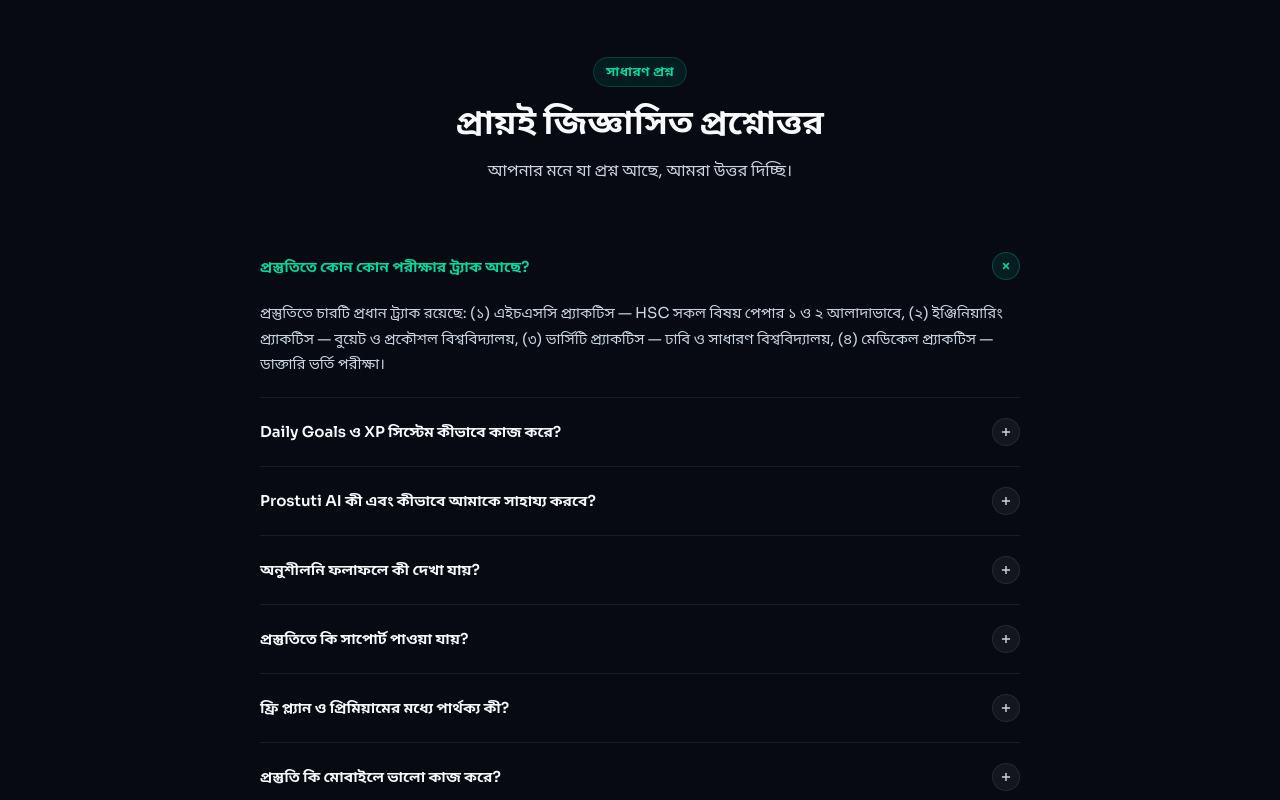
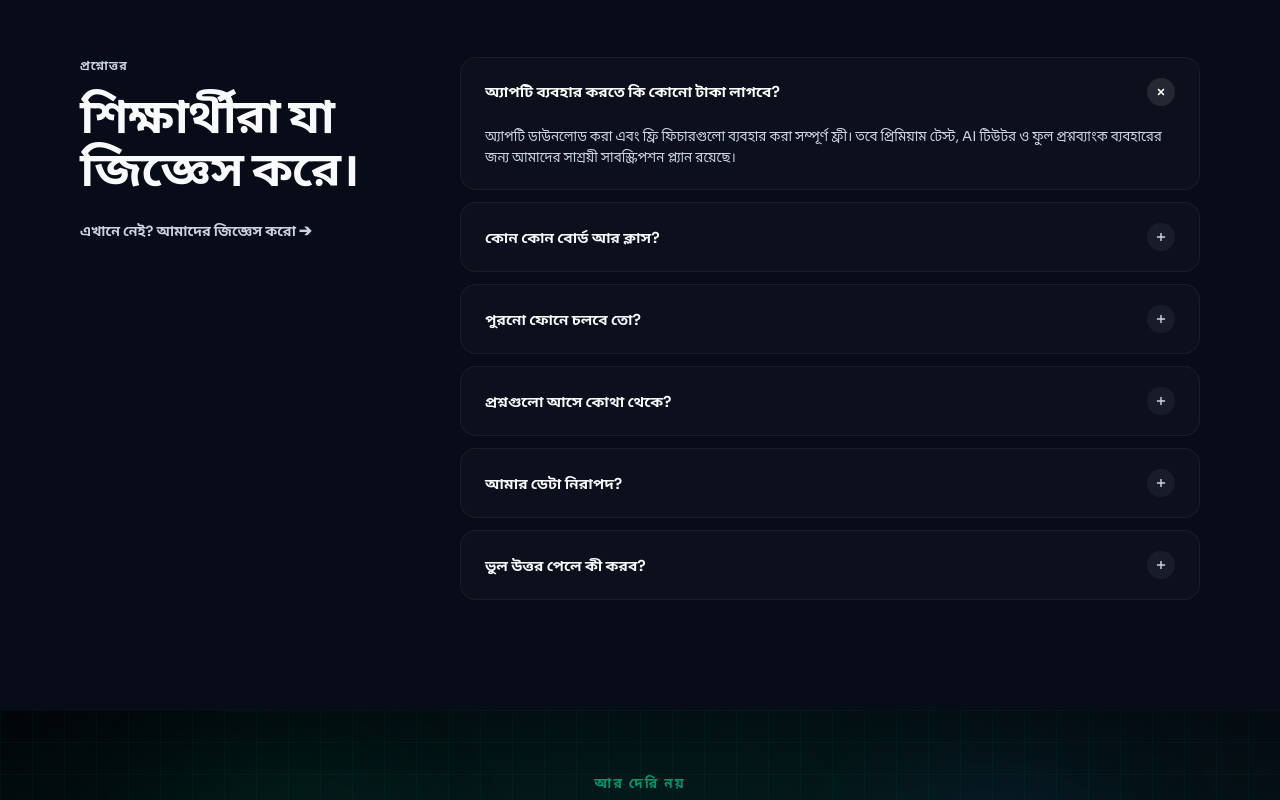
Before and after one commit to mdmonirhossen6/prostutii, a Next.js app: page / in a window 1280 px wide. Shown: the part 9260-10060 px from the top of the page. Built offline with nearby package versions, Linux system fonts and the light colour scheme.

Commit message:
feat: redesign faq section and update questions based on user request

```diff
--- a/components/FAQ.tsx
+++ b/components/FAQ.tsx
@@ -8,77 +8,68 @@
 
 const content = {
   bn: {
-    badge: 'সাধারণ প্রশ্ন',
-    title: 'প্রায়ই জিজ্ঞাসিত প্রশ্নোত্তর',
-    subtitle: 'আপনার মনে যা প্রশ্ন আছে, আমরা উত্তর দিচ্ছি।',
+    badge: 'প্রশ্নোত্তর',
+    title: 'শিক্ষার্থীরা যা জিজ্ঞেস করে।',
+    subtitle: 'এখানে নেই? আমাদের জিজ্ঞেস করো ➔',
     items: [
       {
-        q: 'প্রস্তুতিতে কোন কোন পরীক্ষার ট্র্যাক আছে?',
-        a: 'প্রস্তুতিতে চারটি প্রধান ট্র্যাক রয়েছে: (১) এইচএসসি প্র্যাকটিস — HSC সকল বিষয় পেপার ১ ও ২ আলাদাভাবে, (২) ইঞ্জিনিয়ারিং প্র্যাকটিস — বুয়েট ও প্রকৌশল বিশ্ববিদ্যালয়, (৩) ভার্সিটি প্র্যাকটিস — ঢাবি ও সাধারণ বিশ্ববিদ্যালয়, (৪) মেডিকেল প্র্যাকটিস — ডাক্তারি ভর্তি পরীক্ষা।',
+        q: 'অ্যাপটি ব্যবহার করতে কি কোনো টাকা লাগবে?',
+        a: 'অ্যাপটি ডাউনলোড করা এবং ফ্রি ফিচারগুলো ব্যবহার করা সম্পূর্ণ ফ্রী। তবে প্রিমিয়াম টেস্ট, AI টিউটর ও ফুল প্রশ্নব্যাংক ব্যবহারের জন্য আমাদের সাশ্রয়ী সাবস্ক্রিপশন প্ল্যান রয়েছে।',
       },
       {
-        q: 'Daily Goals ও XP সিস্টেম কীভাবে কাজ করে?',
-        a: 'প্রতিদিন নির্দিষ্ট পরিমাণ MCQ, মক পরীক্ষা ও অনুশীলনী সম্পন্ন করে XP (অভিজ্ঞতা পয়েন্ট) অর্জন করা যায়। ডিফিকাল্টি লেভেল (Easy/Medium/Hard) বেছে নিয়ে দৈনিক লক্ষ্যমাত্রা নির্ধারণ করুন। প্রতি সপ্তাহের শীর্ষ XP-অর্জনকারীরা সাপ্তাহিক লিডারবোর্ডে দেখা যায়।',
+        q: 'কোন কোন বোর্ড আর ক্লাস?',
+        a: 'বর্তমানে একাদশ-দ্বাদশ শ্রেণি (HSC) এবং মেডিকেল, ইঞ্জিনিয়ারিং ও ভার্সিটি এডমিশন পরীক্ষার্থীদের জন্য সকল বোর্ডের সিলেবাস অনুযায়ী কন্টেন্ট রয়েছে।',
       },
       {
-        q: 'Prostuti AI কী এবং কীভাবে আমাকে সাহায্য করবে?',
-        a: 'Prostuti AI আপনার প্র্যাকটিস হিস্ট্রি বিশ্লেষণ করে দুর্বল অধ্যায় চিহ্নিত করে এবং তাৎক্ষণিক ব্যাখ্যা প্রদান করে। আপনার ভুল উত্তরের প্যাটার্ন দেখে AI বলে দেবে কোন কনসেপ্টে আরও সময় দেওয়া প্রয়োজন।',
+        q: 'পুরনো ফোনে চলবে তো?',
+        a: 'হ্যাঁ, প্রস্তুতি একটি লাইটওয়েট প্ল্যাটফর্ম যা যেকোনো স্মার্টফোন বা কম্পিউটার থেকে ওয়েব ব্রাউজারের মাধ্যমে কোনো ল্যাগ ছাড়াই ব্যবহার করা যায়।',
       },
       {
-        q: 'অনুশীলনি ফলাফলে কী দেখা যায়?',
-        a: 'অনুশীলনি ফলাফল বিভাগে প্রতিটি বিষয় (Physics, Chemistry, Biology ইত্যাদি) ও পেপার (1st Paper / 2nd Paper) অনুযায়ী আপনার স্কোর আলাদাভাবে দেখতে পাবেন। কোন অধ্যায়ে কতবার প্র্যাকটিস করেছেন এবং স্কোর কেমন — সবই ট্র্যাক হয়।',
+        q: 'প্রশ্নগুলো আসে কোথা থেকে?',
+        a: 'আমাদের প্রশ্নব্যাংক দেশের শীর্ষস্থানীয় শিক্ষক, বিষয়ভিত্তিক এক্সপার্ট এবং বিগত বছরের বোর্ড ও এডমিশন পরীক্ষার প্রশ্নের সমন্বয়ে তৈরি।',
       },
       {
-        q: 'প্রস্তুতিতে কি সাপোর্ট পাওয়া যায়?',
-        a: 'হ্যাঁ! WhatsApp-এ সরাসরি সাপোর্ট পাবেন: +8801836083902। অ্যাপের ভেতরেও সাপোর্ট অপশন আছে। প্রিমিয়াম ব্যবহারকারীরা অগ্রাধিকার সাপোর্ট পান।',
+        q: 'আমার ডেটা নিরাপদ?',
+        a: 'অবশ্যই। আপনার ব্যক্তিগত তথ্য এবং প্র্যাকটিস ডেটা সম্পূর্ণ এনক্রিপ্টেড ও সুরক্ষিত রাখতে আমরা সর্বাধুনিক সিকিউরিটি ব্যবস্থা ব্যবহার করি।',
       },
       {
-        q: 'ফ্রি প্ল্যান ও প্রিমিয়ামের মধ্যে পার্থক্য কী?',
-        a: 'ফ্রি প্ল্যানে সীমিত প্রশ্ন প্র্যাকটিস ও বেসিক ফিচার পাওয়া যায়। প্রিমিয়ামে সম্পূর্ণ প্রশ্নব্যাংক (২ লক্ষ+), সীমাহীন মক টেস্ট, Prostuti AI এবং বিস্তারিত পারফরম্যান্স অ্যানালিটিক্স পাওয়া যায়।',
-      },
-      {
-        q: 'প্রস্তুতি কি মোবাইলে ভালো কাজ করে?',
-        a: 'হ্যাঁ, প্রস্তুতি মোবাইল-ফার্স্ট ডিজাইনে তৈরি। যেকোনো অ্যান্ড্রয়েড বা iOS ব্রাউজারে ওয়েব অ্যাপ হিসেবে ব্যবহার করা যায়। বটম নেভিগেশন বার দিয়ে হোম, অধ্যয়ন, লিডারবোর্ড ও সেটিংস সহজে অ্যাক্সেস করা যায়।',
+        q: 'ভুল উত্তর পেলে কী করব?',
+        a: 'প্রশ্নের নিচে "রিপোর্ট" অপশন রয়েছে। কোনো ভুল মনে হলে রিপোর্ট করুন, আমাদের এক্সপার্ট টিম তা যাচাই করে দ্রুত সমাধান করে দেবে।',
       },
     ],
   },
   en: {
     badge: 'FAQ',
-    title: 'Frequently Asked Questions',
-    subtitle: 'We have answers to the questions on your mind.',
+    title: 'Questions Students Ask.',
+    subtitle: "Not here? Ask us directly ➔",
     items: [
       {
-        q: 'Which exam tracks does Prostuti cover?',
-        a: 'Prostuti has four main tracks: (1) HSC Practice — all subjects with Paper 1 & 2 separately, (2) Engineering Practice — BUET and engineering universities, (3) Varsity Practice — DU and general universities, (4) Medical Practice — medical admission exam prep.',
+        q: 'Is it free to use the app?',
+        a: 'Downloading the app and using free features is completely free. However, premium tests, AI tutor, and the full question bank require one of our affordable subscription plans.',
       },
       {
-        q: 'How do Daily Goals and the XP system work?',
-        a: 'Complete a set number of MCQs, mock tests, and chapter practice each day to earn XP (experience points). Choose your difficulty level (Easy/Medium/Hard) to set your daily target. The top XP earners each week appear on the Weekly Leaderboard.',
+        q: 'Which boards and classes are covered?',
+        a: 'Currently, we provide content according to all board syllabuses for HSC students and University, Medical, and Engineering admission candidates.',
       },
       {
-        q: 'What is Prostuti AI and how does it help me?',
-        a: "Prostuti AI analyzes your practice history to identify weak chapters and provides instant explanations. By detecting patterns in your wrong answers, AI tells you which concepts need more attention — so you study smarter, not harder.",
+        q: 'Will it work on older phones?',
+        a: 'Yes, Prostuti is a lightweight platform that can be used smoothly from any smartphone or computer via a web browser without any lag.',
       },
       {
-        q: 'What do I see in Practice Results (অনুশীলনি ফলাফল)?',
-        a: 'The Practice Results section shows your scores per subject (Physics, Chemistry, Biology, etc.) and per paper (1st Paper / 2nd Paper) separately. It tracks how many times you practiced each chapter and your score trend over time.',
+        q: 'Where do the questions come from?',
+        a: 'Our question bank is curated by top teachers, subject experts, and includes previous years\' board and admission test questions.',
       },
       {
-        q: 'How can I get support?',
-        a: 'You can reach us directly on WhatsApp: +8801836083902. There\'s also an in-app support option. Premium users receive priority support.',
+        q: 'Is my data secure?',
+        a: 'Absolutely. We use state-of-the-art security measures to keep your personal information and practice data completely encrypted and secure.',
       },
       {
-        q: 'What is the difference between Free and Premium?',
-        a: 'The free plan gives you limited question practice and basic features. Premium unlocks the full question bank (200,000+), unlimited mock tests, Prostuti AI, and detailed performance analytics.',
-      },
-      {
-        q: 'Does Prostuti work well on mobile?',
-        a: 'Yes — Prostuti is designed mobile-first. It works as a web app on any Android or iOS browser. The bottom navigation bar gives quick access to Home, Study, Leaderboard, and Settings.',
+        q: 'What if I find a wrong answer?',
+        a: 'There is a "Report" option below each question. If you find any error, please report it, and our expert team will verify and fix it quickly.',
       },
     ],
   },
 };
-
 
 export default function FAQ({ lang }: FAQProps) {
   const t = content[lang];
@@ -102,34 +93,43 @@
       aria-labelledby="faq-heading"
       style={{
         padding: '110px 0',
-        background: 'radial-gradient(circle at 10% 20%, rgba(0, 150, 109, 0.05) 0%, transparent 60%), rgba(8, 10, 20, 0.98)',
-        backgroundImage: `linear-gradient(rgba(255, 255, 255, 0.005) 1px, transparent 1px), linear-gradient(90deg, rgba(255, 255, 255, 0.005) 1px, transparent 1px)`,
-        backgroundSize: '30px 30px',
+        background: 'var(--color-surface-base)',
       }}
     >
       <div className="container-page">
-        {/* Header */}
-        <div style={{ textAlign: 'center', marginBottom: 'var(--space-7)' }}>
-          <span className="badge badge-green" style={{ marginBottom: '16px' }}>
+        <div className="faq-grid">
+          {/* Left Column */}
+          <div className="faq-header-box">
+            <span style={{
+              fontSize: '12px',
+              fontWeight: 700,
+              color: 'var(--color-text-tertiary)',
+              letterSpacing: '1px',
+              marginBottom: '16px',
+              display: 'block'
+            }}>
               {t.badge}
             </span>
             <h2
               id="faq-heading"
-            className="section-title"
-            style={{ marginBottom: '14px' }}
+              style={{
+                fontSize: 'clamp(36px, 5vw, 48px)',
+                fontWeight: 900,
+                color: 'var(--color-text-primary)',
+                lineHeight: 1.1,
+                marginBottom: '24px',
+                letterSpacing: '-1px'
+              }}
             >
               {t.title}
             </h2>
-          <p className="section-subtitle" style={{ margin: '0 auto' }}>
+            <a href="https://web.prostuti.bd" className="faq-contact-link">
               {t.subtitle}
-          </p>
+            </a>
           </div>
 
-        {/* Accordion */}
-        <div
-          style={{ maxWidth: '760px', margin: '0 auto' }}
-          role="list"
-        >
+          {/* Right Column: Accordion */}
+          <div className="faq-accordion" role="list">
             {t.items.map((item, idx) => {
               const isOpen = openIdx === idx;
               const answerId = `faq-answer-${idx}`;
@@ -139,9 +139,7 @@
                 <div
                   key={idx}
                   role="listitem"
-                style={{
-                  borderBottom: idx < t.items.length - 1 ? '1px solid var(--color-border-default)' : 'none',
-                }}
+                  className={`faq-card ${isOpen ? 'open' : ''}`}
                 >
                   <button
                     id={buttonId}
@@ -149,58 +147,20 @@
                     onKeyDown={(e) => handleKey(e, idx)}
                     aria-expanded={isOpen}
                     aria-controls={answerId}
-                  style={{
-                    width: '100%',
-                    display: 'flex',
-                    alignItems: 'center',
-                    justifyContent: 'space-between',
-                    gap: '16px',
-                    padding: '20px 0',
-                    background: 'none',
-                    border: 'none',
-                    cursor: 'pointer',
-                    fontFamily: 'var(--font-family-primary)',
-                    textAlign: 'left',
-                    minHeight: 44,
-                  }}
+                    className="faq-button"
                   >
-                  <span
-                    style={{
-                      fontSize: 'var(--font-size-md)',
-                      fontWeight: 600,
-                      color: isOpen ? '#00d9a0' : 'var(--color-text-primary)',
-                      transition: 'color var(--duration-fast) var(--easing-default)',
-                      lineHeight: 1.4,
-                    }}
-                  >
+                    <span className="faq-question">
                       {item.q}
                     </span>
-                  <span
-                    aria-hidden="true"
-                    style={{
-                      width: 28,
-                      height: 28,
-                      borderRadius: '50%',
-                      background: isOpen ? 'rgba(0,150,109,0.15)' : 'rgba(255,255,255,0.05)',
-                      border: `1px solid ${isOpen ? 'rgba(0,150,109,0.4)' : 'var(--color-border-default)'}`,
-                      display: 'flex',
-                      alignItems: 'center',
-                      justifyContent: 'center',
-                      flexShrink: 0,
-                      transition: 'all var(--duration-fast) var(--easing-default)',
-                    }}
-                  >
+                    <span className="faq-icon-wrapper" aria-hidden="true">
                       <svg
                         width="14"
                         height="14"
                         viewBox="0 0 24 24"
                         fill="none"
-                      stroke={isOpen ? '#00d9a0' : 'var(--color-text-secondary)'}
+                        stroke="currentColor"
                         strokeWidth="2.5"
-                      style={{
-                        transform: isOpen ? 'rotate(45deg)' : 'rotate(0deg)',
-                        transition: 'transform var(--duration-fast) var(--easing-default)',
-                      }}
+                        className={`faq-icon ${isOpen ? 'rotated' : ''}`}
                       >
                         <path d="M12 5v14M5 12h14"/>
                       </svg>
@@ -212,20 +172,12 @@
                     role="region"
                     aria-labelledby={buttonId}
                     ref={(el) => { answerRefs.current[idx] = el; }}
+                    className="faq-answer-container"
                     style={{
-                    overflow: 'hidden',
-                    maxHeight: isOpen ? '400px' : '0',
-                    transition: 'max-height 0.3s var(--easing-default)',
+                      maxHeight: isOpen ? '200px' : '0',
                     }}
                   >
-                  <p
-                    style={{
-                      fontSize: 'var(--font-size-md)',
-                      color: 'var(--color-text-secondary)',
-                      lineHeight: 1.7,
-                      paddingBottom: '20px',
-                    }}
-                  >
+                    <p className="faq-answer-text">
                       {item.a}
                     </p>
                   </div>
@@ -234,6 +186,133 @@
             })}
           </div>
         </div>
+      </div>
+
+      <style jsx>{`
+        .faq-grid {
+          display: grid;
+          grid-template-columns: 320px 1fr;
+          gap: 60px;
+          align-items: start;
+        }
+
+        .faq-contact-link {
+          font-size: 14px;
+          font-weight: 600;
+          color: var(--color-text-secondary);
+          text-decoration: none;
+          display: inline-flex;
+          align-items: center;
+          transition: color var(--duration-fast) var(--easing-default);
+        }
+
+        .faq-contact-link:hover {
+          color: var(--color-surface-strong);
+        }
+
+        .faq-accordion {
+          display: flex;
+          flex-direction: column;
+          gap: 12px;
+        }
+
+        .faq-card {
+          background: rgba(255, 255, 255, 0.02);
+          border: 1px solid rgba(255, 255, 255, 0.05);
+          border-radius: var(--radius-sm);
+          overflow: hidden;
+          transition: all var(--duration-normal) var(--easing-default);
+        }
+
+        .faq-card:hover {
+          background: rgba(255, 255, 255, 0.04);
+          border-color: rgba(255, 255, 255, 0.1);
+        }
+
+        .faq-button {
+          width: 100%;
+          display: flex;
+          align-items: center;
+          justify-content: space-between;
+          gap: 16px;
+          padding: 20px 24px;
+          background: none;
+          border: none;
+          cursor: pointer;
+          font-family: inherit;
+          text-align: left;
+        }
+
+        .faq-question {
+          font-size: var(--font-size-md);
+          font-weight: 600;
+          color: var(--color-text-primary);
+          line-height: 1.4;
+          transition: color var(--duration-fast) var(--easing-default);
+        }
+
+        .faq-card.open .faq-question {
+          color: #fff;
+        }
+
+        .faq-icon-wrapper {
+          width: 28px;
+          height: 28px;
+          border-radius: 50%;
+          background: rgba(255,255,255,0.05);
+          display: flex;
+          align-items: center;
+          justify-content: center;
+          flex-shrink: 0;
+          color: var(--color-text-secondary);
+          transition: all var(--duration-fast) var(--easing-default);
+        }
+
+        .faq-card.open .faq-icon-wrapper {
+          background: rgba(255,255,255,0.1);
+          color: #fff;
+        }
+
+        .faq-icon {
+          transition: transform var(--duration-fast) var(--easing-default);
+        }
+
+        .faq-icon.rotated {
+          transform: rotate(45deg);
+        }
+
+        .faq-answer-container {
+          overflow: hidden;
+          transition: max-height 0.3s var(--easing-default);
+        }
+
+        .faq-answer-text {
+          font-size: var(--font-size-sm);
+          color: var(--color-text-secondary);
+          line-height: 1.6;
+          padding: 0 24px 20px 24px;
+          margin: 0;
+        }
+
+        @media (max-width: 900px) {
+          .faq-grid {
+            grid-template-columns: 1fr;
+            gap: 40px;
+          }
+
+          .faq-header-box {
+            text-align: center;
+          }
+
+          .faq-button {
+            padding: 16px 20px;
+          }
+
+          .faq-answer-text {
+            padding: 0 20px 16px 20px;
+          }
+        }
+      `}</style>
     </section>
   );
 }
```
Lines whose indentation alone changed are shown as unchanged.
